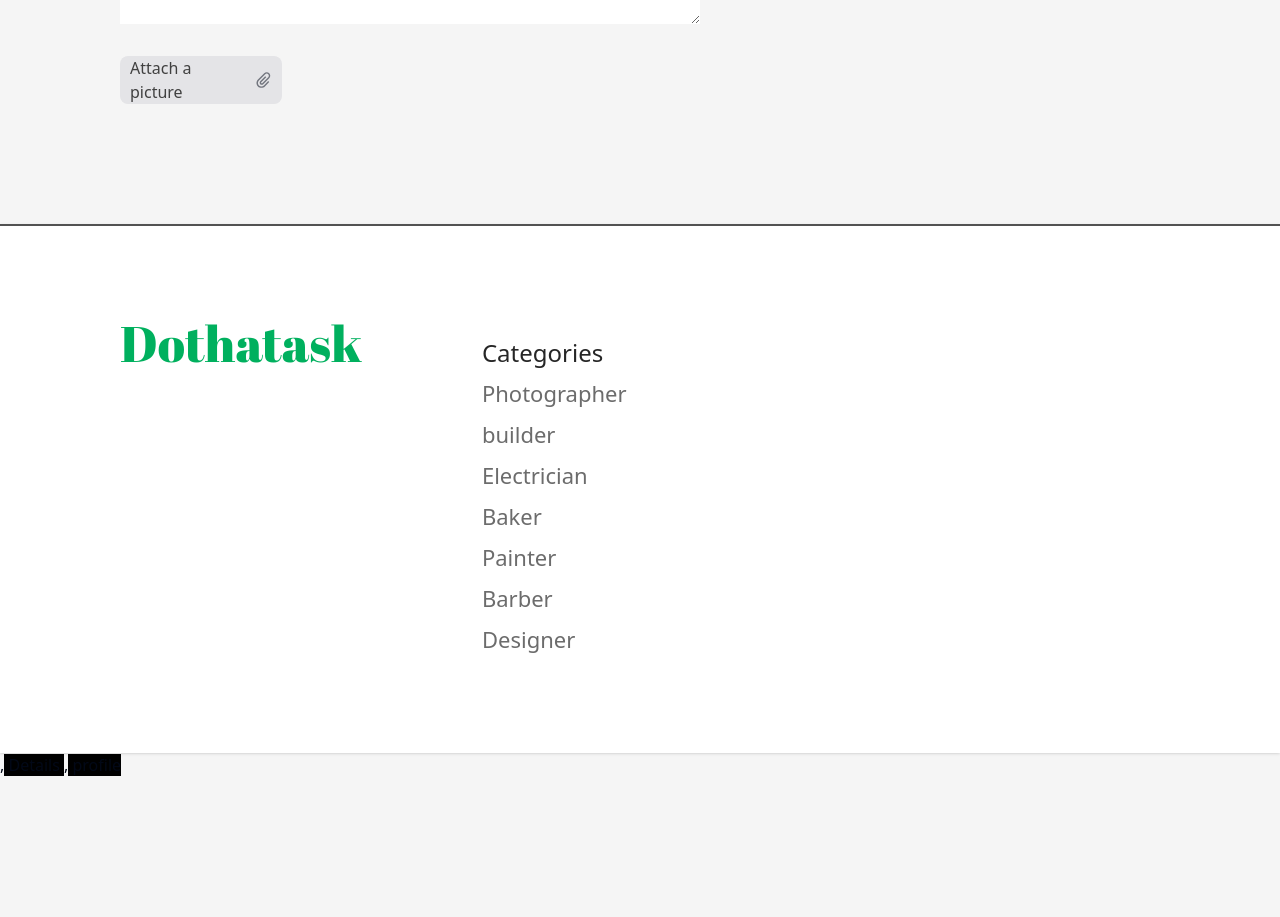
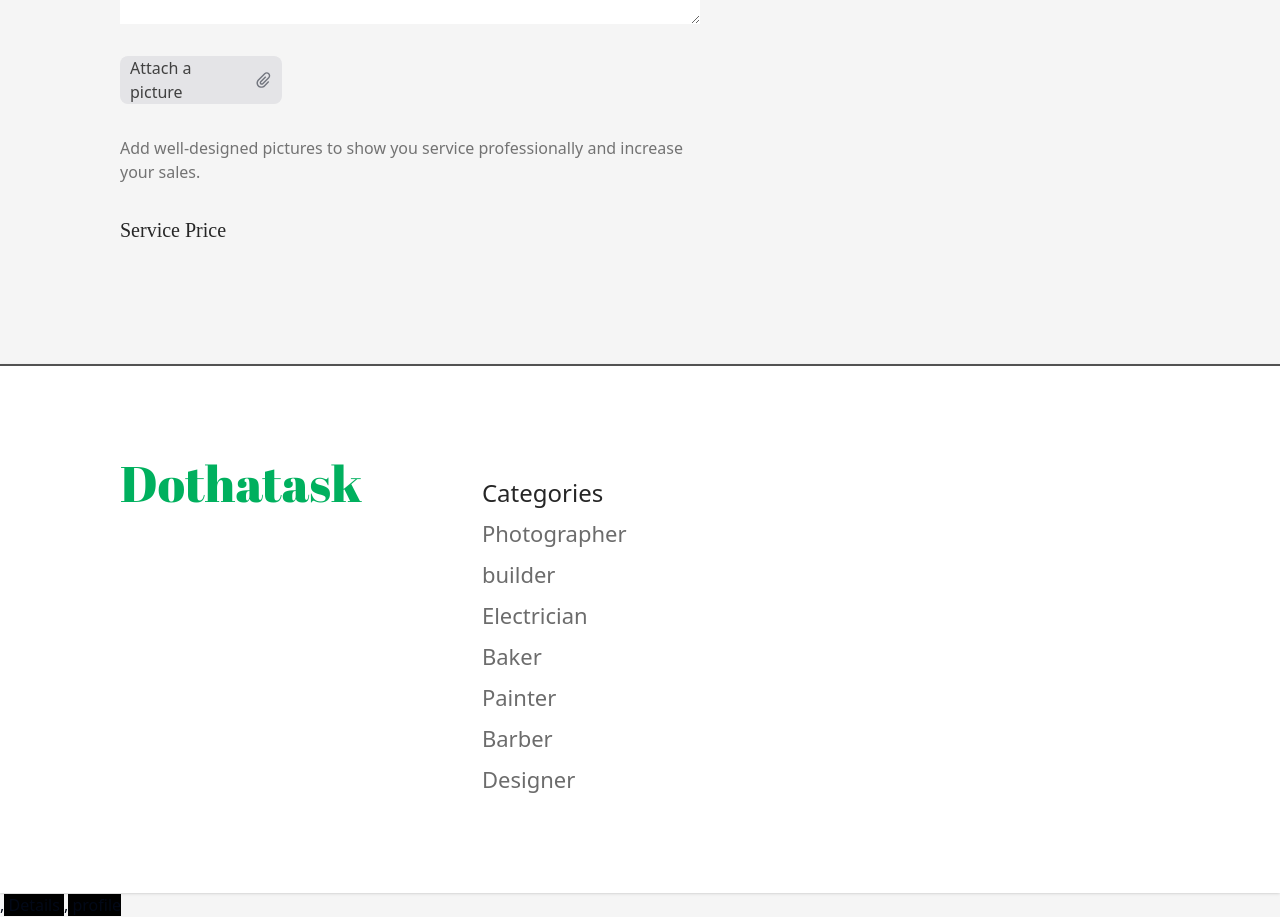
Before and after one commit to OthmanSALAHI/frontend-dothatask, a React (Vite) app: page /add-service in a window 1280 px wide. Shown: the part 960-1877 px from the top of the page. Before the commit the page ends 1737 px from the top, so only its background shows below. Built offline with nearby package versions, Linux system fonts and the light colour scheme.

Commit message:
Add image description and update service price display

```diff
--- a/src/components/pages/AddService.jsx
+++ b/src/components/pages/AddService.jsx
@@ -41,6 +41,8 @@ function AddService() {
                     <ImAttachment className="w-4 h-4 opacity-50 relative" />
                     <input id="zone-file" className="hidden w-[162px] h-12 " type="file"/>
                 </label>
+                <div className="w-[601px] text-neutral-500 text-base font-normal">Add well-designed pictures to show you service professionally and increase your sales.</div>
+                <div className="text-neutral-800 text-xl font-medium font-['Ubuntu']">Service Price</div>
             </form>
         </div>
     </div>
```
